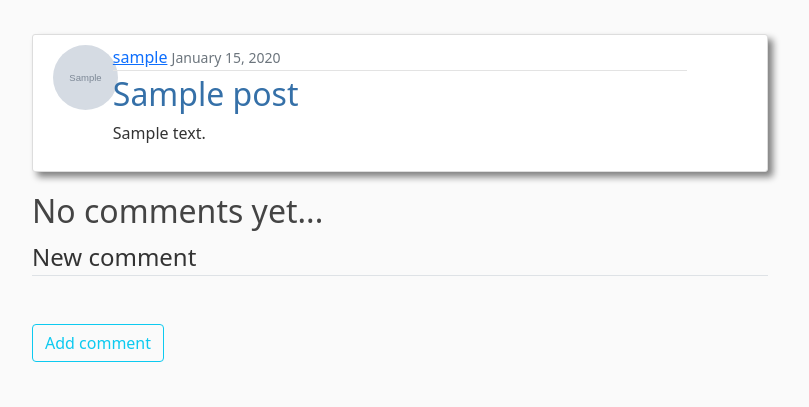
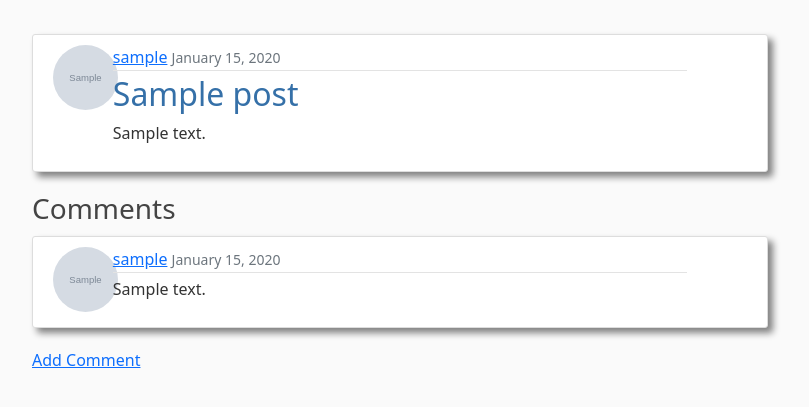
Before and after one commit to JackPadalino/BlogApp, a Django app: page /post/1/ in a window 1280 px wide. Shown: the part 56-463 px from the top of the page, without its empty margins (50-859 px from the left). Run offline with Django 4.2, Linux system fonts and the light colour scheme; tables that the repository leaves empty hold one stand-in row (values such as "Sample post"); grey boxes marked "Sample" are stand-in pictures; some libraries are stand-ins or nearby versions.

Commit message:
Added commenting system to blog

```diff
--- a/blog/templates/blog/post_details.html
+++ b/blog/templates/blog/post_details.html
@@ -23,11 +23,12 @@
         </div>
     </div>
 </article>
-{% if not object.comments.all %}
-    <h2>No comments yet...</h2>
+{% if not comments %}
+    <h3>No comments yet...</h3>
+    <a href="{% url 'add-comment' post.id %}">Add Comment </a>
 {% else %}
-    <h2>Comments({{ object.comments.count }})</h2>
-    {% for comment in object.comments.all %}
+    <h3>Comments</h3>
+    {% for comment in comments %}
         <article class="media content-section">
             <div class='row'>
                 <div class='col-md-1'>
@@ -45,16 +46,6 @@
             </div>
         </article>
     {% endfor %}
+    <a href="{% url 'add-comment' post.id %}">Add Comment </a>
 {% endif %}
-<form method="POST">
-    {% csrf_token %}
-    <fieldset class="form-group">
-        <legend class="border-bottom mb-4">New comment</legend>
-        {{ form|crispy }}
-    </fieldset>
-    <br>
-    <div class='form-group'>
-        <button class="btn btn-outline-info" type='submit'>Add comment</button>
-    </div>
-</form>
 {% endblock content %}
--- a/blog/urls.py
+++ b/blog/urls.py
@@ -1,6 +1,6 @@
 from django.urls import path
 from . import views
-from .views import PostListView,PostDetailView,PostCreateView,PostUpdateView,PostDeleteView,UserPostListView,CommentCreateView
+from .views import PostListView,PostDetailView,PostCreateView,PostUpdateView,PostDeleteView,UserPostListView,CommentCreateView #AddCommentView
 
 
 urlpatterns = [
@@ -12,5 +12,6 @@ urlpatterns = [
     path('post/<int:pk>/update/',PostUpdateView.as_view(),name='post-update'),
     path('post/<int:pk>/delete/',PostDeleteView.as_view(),name='post-delete'),
     path('user/<str:username>', UserPostListView.as_view(),name='user-posts'),
+    #path('post/<int:pk>/comment/',AddCommentView,name='add-comment'),
     path('post/<int:pk>/comment/',CommentCreateView.as_view(),name='add-comment'),
 ]
--- a/blog/views.py
+++ b/blog/views.py
@@ -1,10 +1,14 @@
-from django.shortcuts import render,get_object_or_404 # this import standard with django
+from django.shortcuts import render,get_object_or_404,redirect
+from django.urls.base import reverse_lazy # this import standard with django
 from .models import Post,Comment
 from django.contrib.auth.models import User
 from django.contrib import messages
 from django.views.generic import ListView, DetailView, CreateView,UpdateView,DeleteView
 from django.contrib.auth.mixins import LoginRequiredMixin,UserPassesTestMixin
 from .forms import CommentForm
+from django.http import HttpResponseRedirect
+from django.urls import reverse
+from django.contrib.auth.decorators import login_required
 
 # Create your views here.
 def home(request):
@@ -54,46 +58,21 @@ class UserPostListView(ListView):
         posts = Post.objects.filter(author=user).order_by('-date_posted')
         return posts
 
-
+# class-based view for PostDetailView. When using this, change all instances of a post from 'post' to 'object' in post_details.html
 #class PostDetailView(DetailView):
 #    model = Post
 #    template_name ='blog/post_details.html'
 
 def PostDetailView(request,pk):
     post = Post.objects.get(id=pk)
+    comments = Comment.objects.filter(post=post).order_by('-date_posted')
 
     context = {
         'post': post,
+        'comments':comments
     }
 
     return render(request, 'blog/post_details.html', context)
-
-'''
-class PostDetailView(DetailView):
-    model = Post
-    template_name ='blog/post_details.html'
-    context_object_name='post'
-
-    def get_context_data(self, **kwargs):
-        context = super().get_context_data(**kwargs)
-        post = Post.objects.get(id=self.pk)
-        num_comments = Comment.objects.filter(=eachProduct).count()
-        return context
-
-    # here we are querying all the comments associated with a post object, then forwarding that query set to the template
-    def get_context_data(self, **kwargs):
-        data = super().get_context_data(**kwargs)
-        comments = Comment.objects.filter(post=self.get_object()).order_by('-date_posted')
-        data['comments'] = comments
-        if self.request.user.is_authenticated:
-            data['comment_form'] = CommentForm(instance=self.request.user)
-        return data
-
-    def post(self, request, *args, **kwargs):
-        new_comment = Comment(author=self.request.user,Post=self.get_object(),content=request.POST.get('content'))
-        new_comment.save()
-        return self.get(self, request, *args, **kwargs)
-'''
 
 class PostCreateView(LoginRequiredMixin,CreateView):
     model = Post
@@ -132,12 +111,42 @@ class PostDeleteView(LoginRequiredMixin,UserPassesTestMixin,DeleteView):
         else:
             return False
 
+'''@login_required
+def AddCommentView(request, pk):
+    post = Post.objects.get(id=pk)
+    form = CommentForm(instance=post)
+    if request.method == 'POST':
+        form = CommentForm(request.POST, instance=post)
+        if form.is_valid():
+            author = request.user
+            content = form.cleaned_data['content']
+            comment = Comment(author=author,post=post,content=content)
+            comment.save()
+            context = {
+                'post': post,
+            }
+            # wasn't able to use redirect here for some reason, was getting error?
+            #return reverse('post-details')
+            return HttpResponseRedirect(reverse('post-details', args=(pk,)))
+            #return render(request, 'blog/post_details.html', context)
+    else:
+        form = CommentForm()
+    context = {
+        'form': form
+    }
+    return render(request, 'blog/add_comment.html', context)
+'''
+
 class CommentCreateView(LoginRequiredMixin,CreateView):
     model = Comment
-    template_name ='blog/add_comment.html'
-    fields = ['content']
+    template_name = 'blog/add_comment.html'
+    form_class=CommentForm
 
-    '''Big issue here with submitting the new comment!'''
     def form_valid(self,form):
-        form.instance.post_id = self.kwargs.get('id')
+        form.instance.post_id = self.kwargs['pk']
+        form.instance.author_id = self.request.user.id
         return super().form_valid(form)
+
+    #success_url=reverse_lazy('post-details')
+    def get_success_url(self):
+        return reverse_lazy('post-details', kwargs={'pk': self.kwargs['pk']})
```
Also changed, not shown: blog/forms.py (line endings or trailing spaces).
